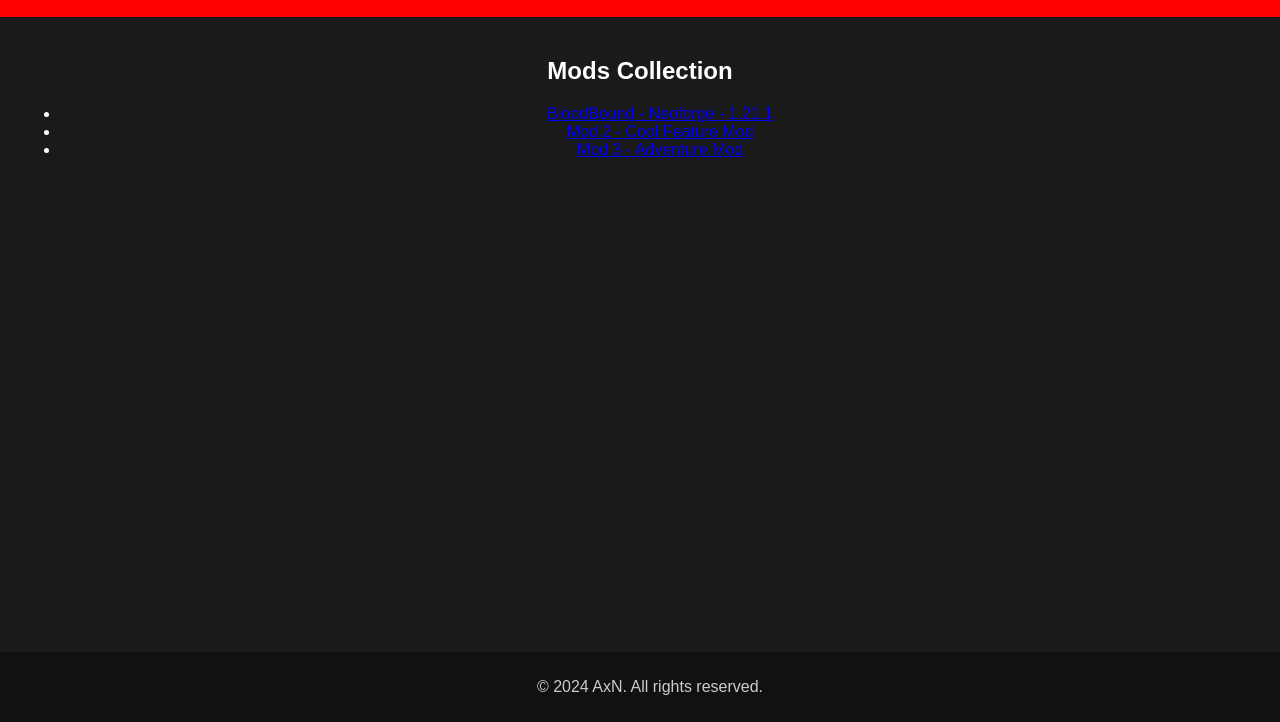
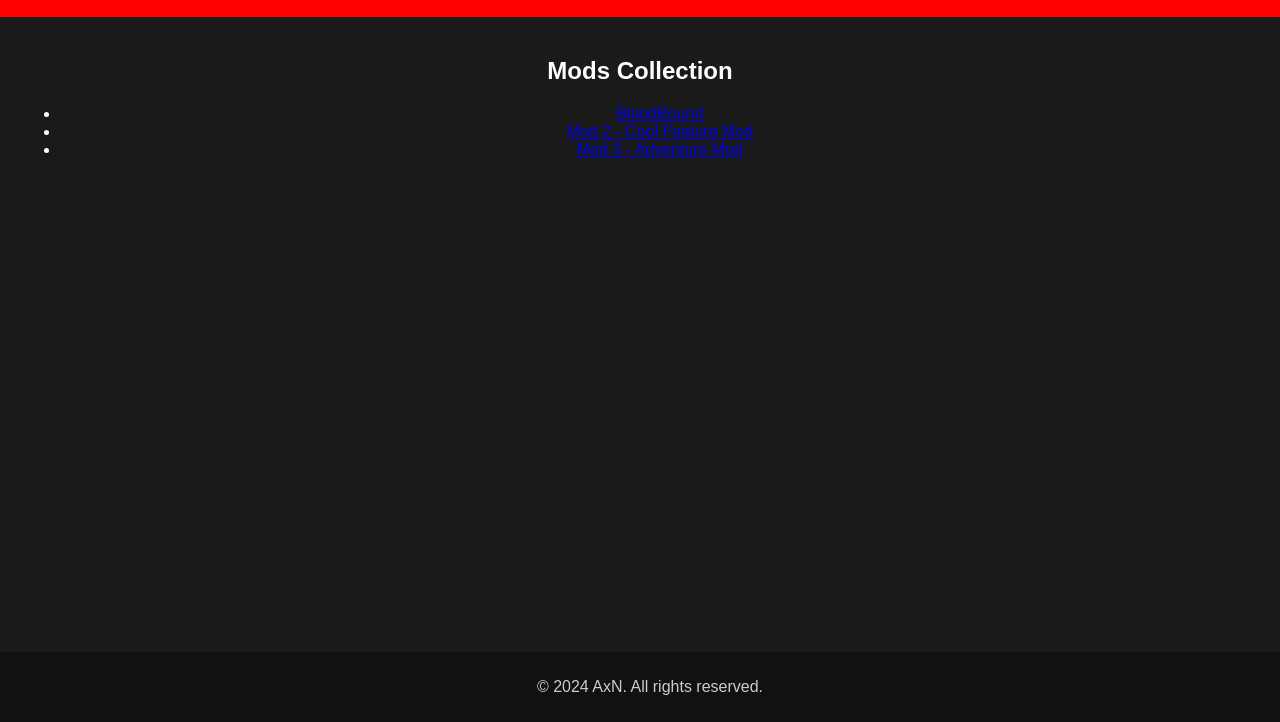
Before and after one commit to Aur1xn/Aur1xn.github.io, a plain HTML site: page mods.html in a window 1280 px wide. Shown: the part 78-800 px from the top of the page. Drawn offline with Linux system fonts and the light colour scheme.

Commit message:
Update mods.html

```diff
--- a/mods.html
+++ b/mods.html
@@ -20,7 +20,8 @@
     <main>
         <h2>Mods Collection</h2>
         <ul>
-            <li><a href="files/bloodbound-1.0.0-neoforge-1.21.1.jar" download>BloodBound - Neoforge - 1.21.1</a></li>
+
+            <li><a href="bloodbound.html">BloodBound</a></li>
             <li><a href="mod2-download-link">Mod 2 - Cool Feature Mod</a></li>
             <li><a href="mod3-download-link">Mod 3 - Adventure Mod</a></li>
         </ul>
```
